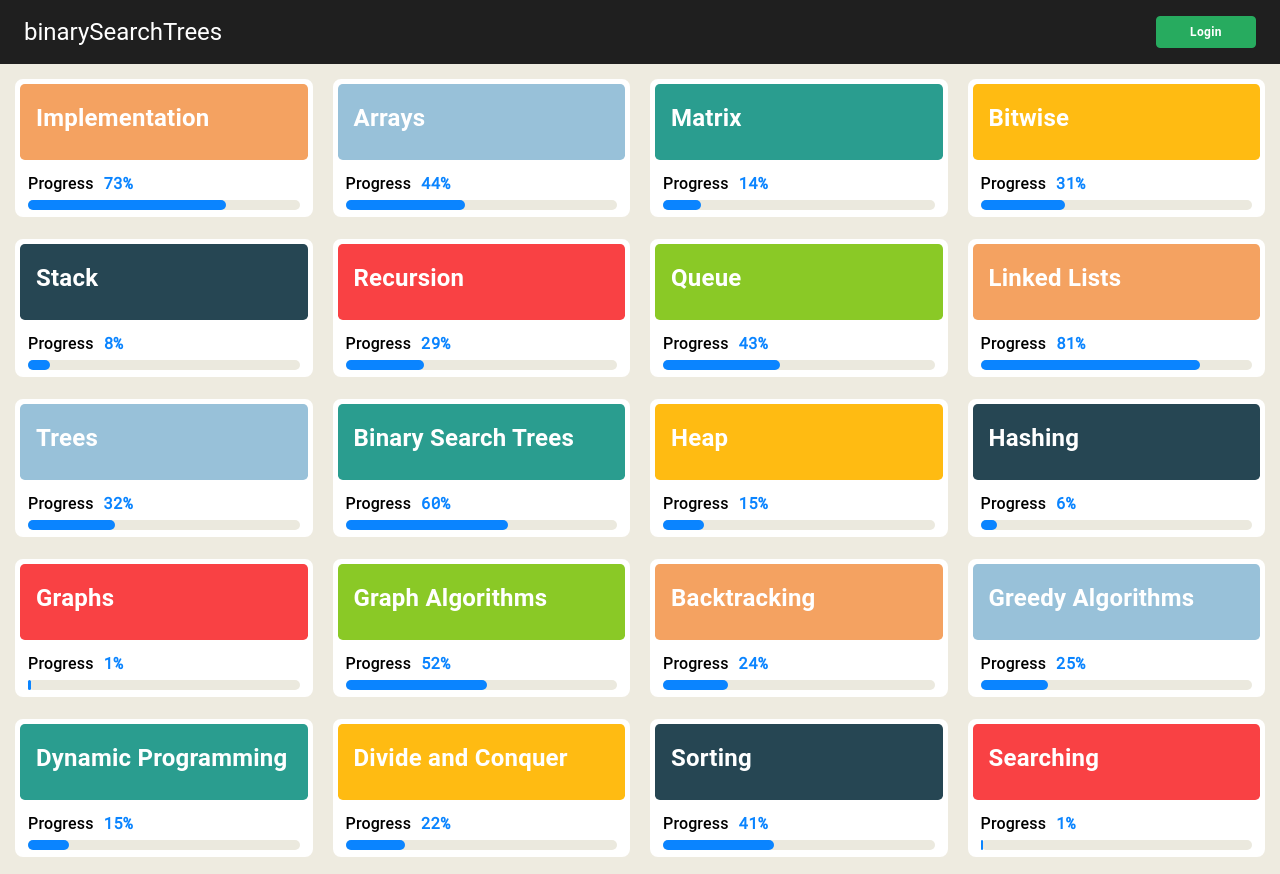
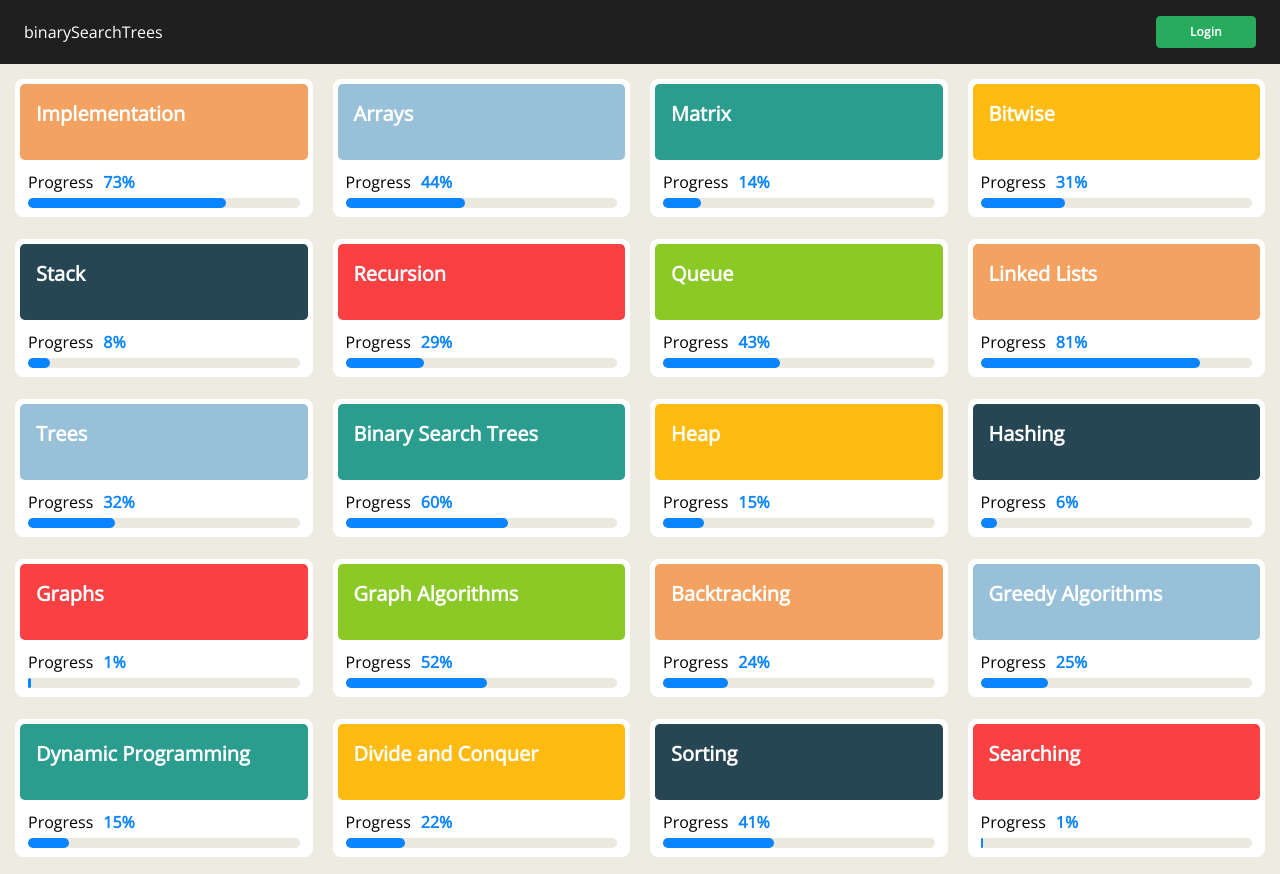
Before and after one commit to hmansh/binary-search-trees, a React (Create React App) app: page / in a window 1280 px wide. Built offline with nearby package versions, Linux system fonts and the light colour scheme.

Commit message:
Pervious Work

```diff
--- a/public/index.html
+++ b/public/index.html
@@ -11,7 +11,7 @@
     />
     <link rel="preconnect" href="https://fonts.googleapis.com">
     <link rel="preconnect" href="https://fonts.gstatic.com" crossorigin>
-    <link href="https://fonts.googleapis.com/css2?family=Outfit&family=Quicksand&family=Roboto+Mono&display=swap" rel="stylesheet">
+    <link href="https://fonts.googleapis.com/css2?family=Open+Sans&display=swap" rel="stylesheet">
     <link rel="manifest" href="%PUBLIC_URL%/manifest.json" />
     <title>binarySearchTree</title>
   </head>
--- a/src/App.css
+++ b/src/App.css
@@ -1,7 +1,5 @@
 * {
-  font-family: 'Outfit', sans-serif;
-  font-family: 'Quicksand', sans-serif;
-  font-family: 'Roboto Mono', monospace;
+  font-family: 'Open Sans', sans-serif;
 }
 
 .App {
@@ -32,7 +30,7 @@
 
 .progress-bar {
   width: 100%;
-  padding-top: 4px;
+  padding-top: 5px;
   height: 10px;
   margin: 0 auto;
 }
--- a/src/components/Card/Card.js
+++ b/src/components/Card/Card.js
@@ -41,24 +41,24 @@ export default function ContentCard({ pos, topic, total, completed, setColor })
             background: colors[pos % colors.length],
           }}
         >
-          <Typography
+          <div
             style={{
               padding: "1rem",
               color: "white",
               fontWeight: "600",
               textAlign: "left",
-              fontSize: "3vh",
+              fontSize: "2.5vh",
             }}
           >
             {topic}
-          </Typography>
+          </div>
         </div>
         <div
           style={{
             height: "41%",
           }}
         >
-          <Typography
+          <div
             style={{
               color: "black",
               padding: "0.7rem 0.5rem",
@@ -74,7 +74,7 @@ export default function ContentCard({ pos, topic, total, completed, setColor })
                 <span className="progress" style={{ width: `${perc}%` }}></span>
               </span>
             </div>
-          </Typography>
+          </div>
         </div>
       </Card>
     </div>
--- a/src/components/Header/Header.js
+++ b/src/components/Header/Header.js
@@ -49,20 +49,23 @@ export default function Header(props) {
                         size="large"
                         edge="start"
                         color="inherit"
-                        sx={{ mr: 2, color: 'white' }}
+                        sx={{ mr: 1, color: 'white' }}
                     >
                         <ArrowBackIcon />
                     </IconButton>}
-                    <Typography variant="h5" component="div" sx={{
+                    <div variant="h5" component="div" style={{
                         flexGrow: 1,
                         color: 'white',
                         display: 'flex',
+                        fontSize: '2vh',
                         alignItems: 'center'
                     }}>
                         {title}
-                    </Typography>
+                    </div>
                 </Link>
-                <LoginButton variant="contained" disableRipple>Login</LoginButton>
+                <LoginButton variant="contained" disableRipple>
+                    <div>Login</div>
+                </LoginButton>
             </Toolbar>
         </AppBar>
     );
--- a/src/components/QCard/QCard.js
+++ b/src/components/QCard/QCard.js
@@ -59,16 +59,16 @@ export default function QCard({ pos = 1, ...props}) {
                         background: color,
                     }}
                 >
-                    <Typography
+                    <div
                         style={{
                             padding: '1rem',
                             color: 'white',
                             textAlign: 'left',
-                            fontSize:'2vh'
+                            fontSize:'1.1rem'
                         }}
                     >
                         {"Reverse Linked List using Iterative Method"}
-                    </Typography>
+                    </div>
                 </div>
                 <div
                     style={{
@@ -94,7 +94,7 @@ export default function QCard({ pos = 1, ...props}) {
                             </div>
                             <div className="link">
                                 <BootstrapButton variant="contained" disableRipple>
-                                    Leetcode
+                                    <div>Leetcode</div>
                                 </BootstrapButton>
                             </div>
                         </div>
--- a/src/index.css
+++ b/src/index.css
@@ -1,14 +1,5 @@
-* {
-  font-family: 'Outfit', sans-serif;
-  font-family: 'Quicksand', sans-serif;
-  font-family: 'Roboto Mono', monospace;
-}
-
 body {
   margin: 0;
-  font-family: 'Outfit', sans-serif;
-  font-family: 'Quicksand', sans-serif;
-  font-family: 'Roboto Mono', monospace;
 }
 
 code {
```
